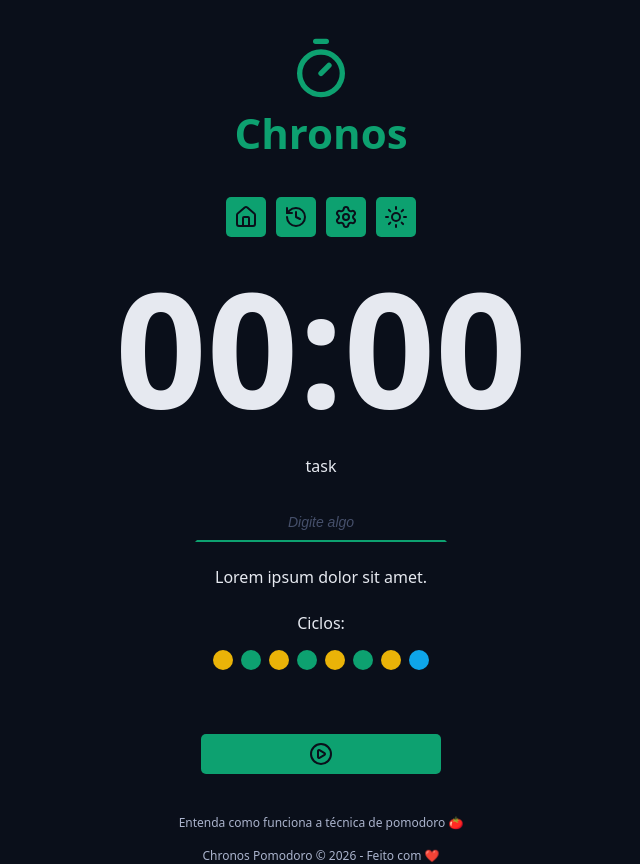
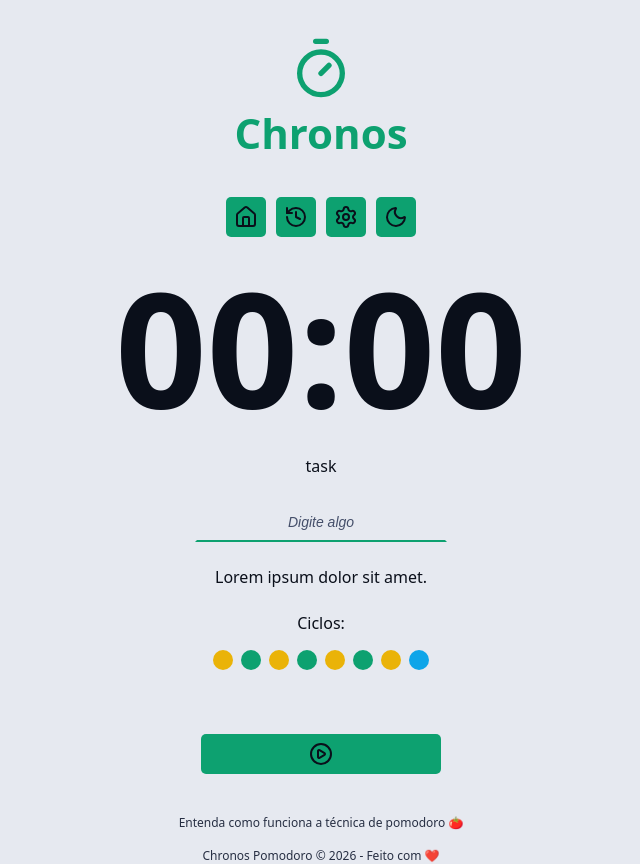
Before and after one commit to karmodaniel/chronos-pomodo, a React (Vite) app: page / in a window 1280 px wide. Both pictures are taken after a click on the button 715 px from the left and 217 px from the top of the page. Shown: the whole page, without its empty margins (319-959 px from the left). Built offline with nearby package versions, Linux system fonts and the light colour scheme.

Commit message:
feat: add dark and light theme change

```diff
--- a/index.html
+++ b/index.html
@@ -1,5 +1,5 @@
 <!doctype html>
-<html lang="en">
+<html lang="pt-BR" data-theme="dark">
 	<head>
 		<meta charset="UTF-8" />
 		<link rel="icon" type="image/svg+xml" href="/vite.svg" />
--- a/src/components/Menu/index.tsx
+++ b/src/components/Menu/index.tsx
@@ -1,21 +1,55 @@
-import { History, Home, Settings, Sun } from 'lucide-react';
+import { History, Home, Moon, Settings, Sun } from 'lucide-react';
 import styles from './styles.module.css';
 import { ButtonIcon } from '../ButtonIcon';
+import { useEffect, useState } from 'react';
+
+type AvailableThemes = 'dark' | 'light';
 
 export function Menu() {
+	const [theme, setTheme] = useState<AvailableThemes>(() => {
+		const localStorageTheme = localStorage.getItem('theme') as AvailableThemes;
+
+		return localStorageTheme || 'dark';
+	});
+
+	const themeIcons = {
+		dark: <Sun />,
+		light: <Moon />,
+	};
+
+	const handleThemeChange = (
+		event: React.MouseEvent<HTMLButtonElement, MouseEvent>
+	) => {
+		event.preventDefault();
+
+		setTheme((prevTheme) => {
+			const nextTheme = prevTheme === 'dark' ? 'light' : 'dark';
+			localStorage.setItem('theme', nextTheme);
+			return nextTheme;
+		});
+	};
+
+	useEffect(() => {
+		document.documentElement.setAttribute('data-theme', theme);
+	}, [theme]);
+
 	return (
 		<nav className={styles.menu}>
-			<ButtonIcon>
+			<ButtonIcon title="Ir para Home" aria-label="Ir para Home">
 				<Home />
 			</ButtonIcon>
-			<ButtonIcon>
+			<ButtonIcon title="Histórico" aria-label="Histórico">
 				<History />
 			</ButtonIcon>
-			<ButtonIcon>
+			<ButtonIcon title="Configurações" aria-label="Configurações">
 				<Settings />
 			</ButtonIcon>
-			<ButtonIcon>
-				<Sun />
+			<ButtonIcon
+				onClick={handleThemeChange}
+				title="Mudar Tema"
+				aria-label="Mudar Tema"
+			>
+				{themeIcons[theme]}
 			</ButtonIcon>
 		</nav>
 	);
--- a/src/styles/theme.css
+++ b/src/styles/theme.css
@@ -36,3 +36,21 @@
 	--disabled: #555f7d;
 	--text-disabled: #aab3cc;
 }
+
+:root[data-theme='light'] {
+	--gray-100: #0a0f1a;
+	--gray-200: #181f2e;
+	--gray-300: #272f43;
+	--gray-400: #363d56;
+	--gray-500: #454f6a;
+	--gray-600: #555f7d;
+	--gray-700: #aab3cc;
+	--gray-800: #cdd3e1;
+	--gray-900: #e6e9f0;
+
+	--text-default: #0a0f1a;
+	--text-muted: #272f43;
+
+	--link-color: #0b8a60;
+	--link-hover: #065f46;
+}
```
Lines whose indentation alone changed are shown as unchanged.
